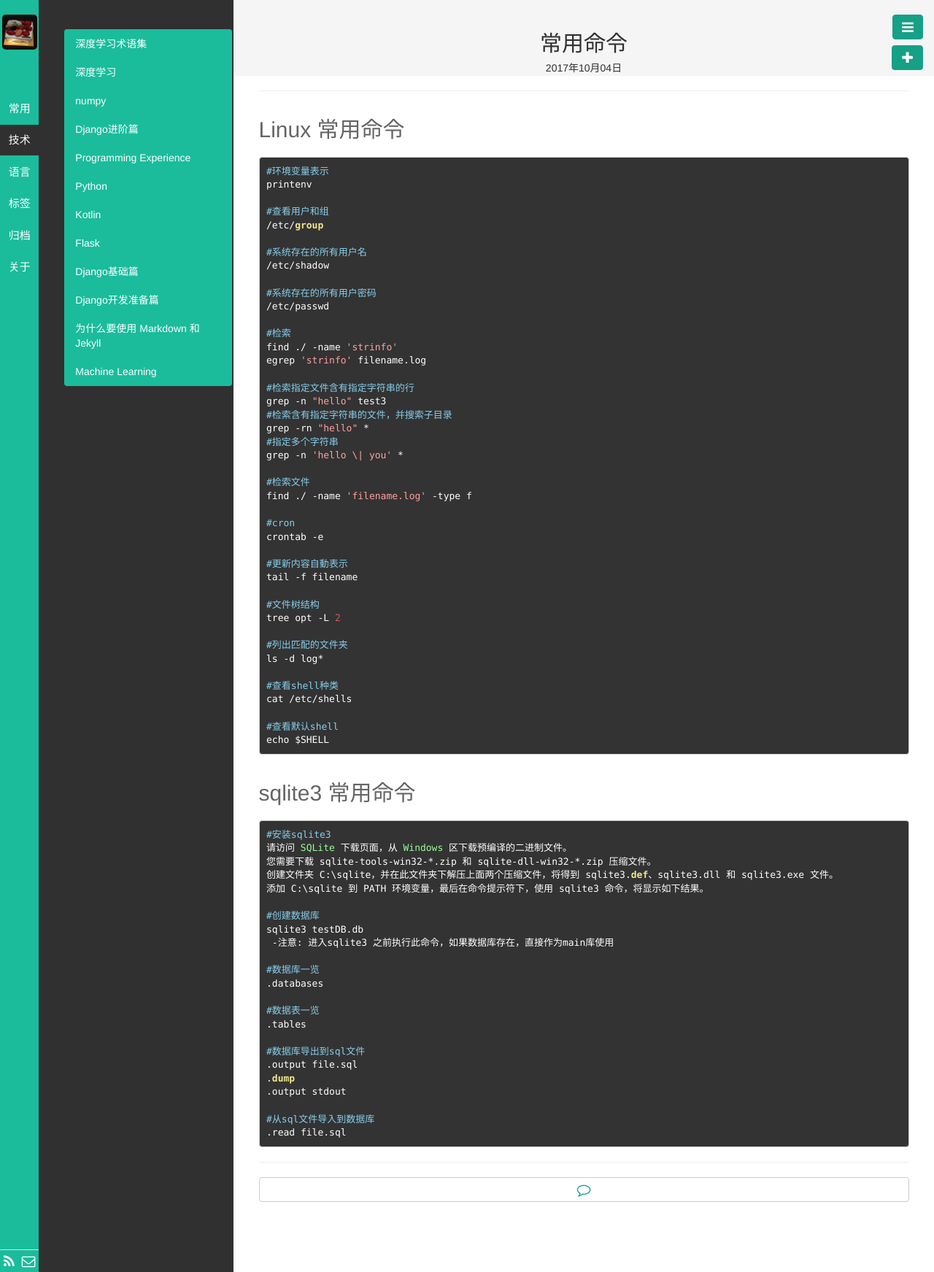
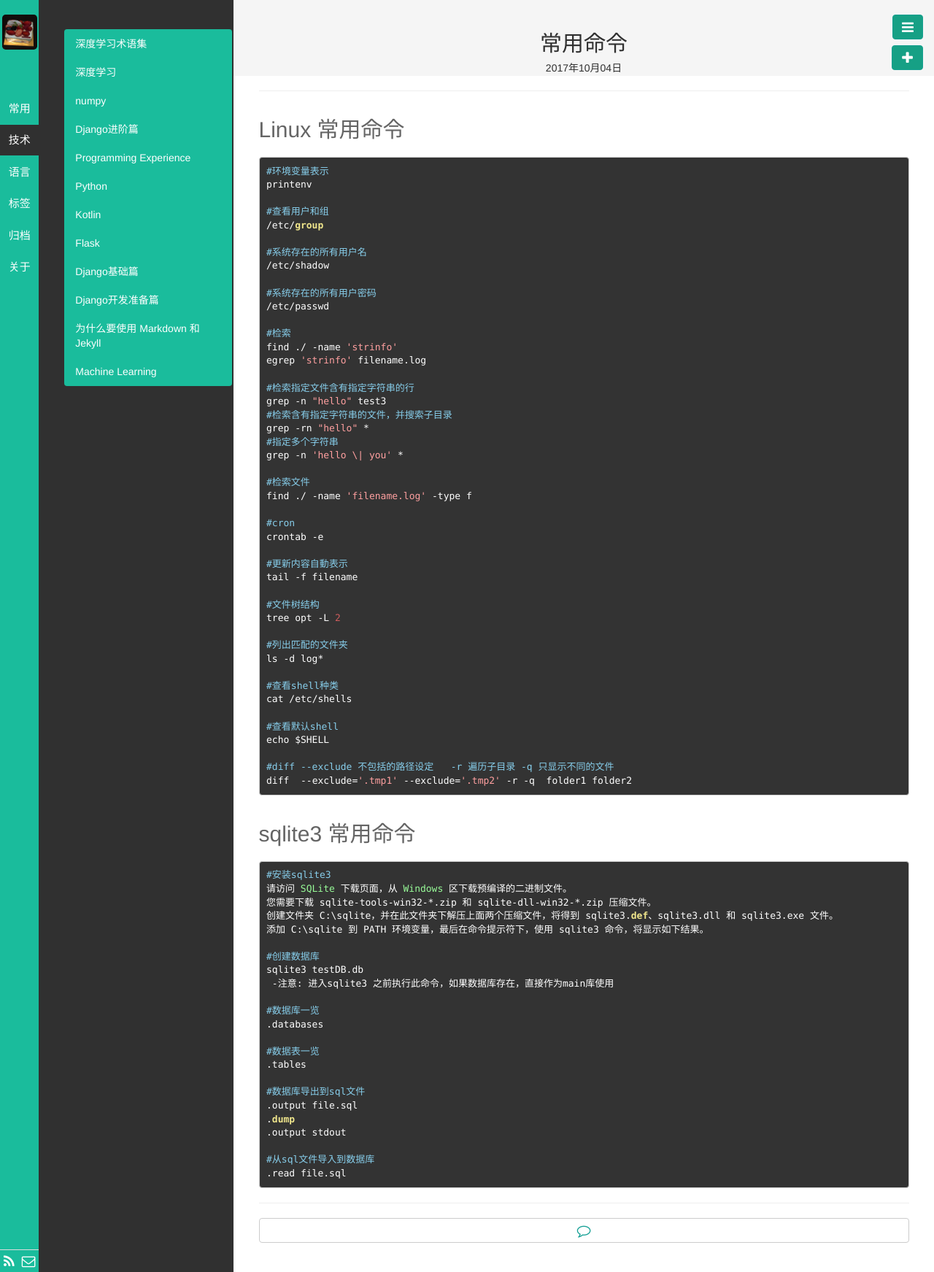
Before and after one commit to kyoyo/kyoyo.github.io, a Jekyll site: the page built from _posts/常用/2017-10-04-LinuxCommand.md, in a window 1280 px wide. Shown: the whole page at 73% size. Built offline with Jekyll 4.4.1, drawn with Linux system fonts in a browser that asks for light colours; Markdown is read by kramdown in place of the engine named in the settings.

Commit message:
Update 2017-10-04-LinuxCommand.md

````diff
--- a/_posts/常用/2017-10-04-LinuxCommand.md
+++ b/_posts/常用/2017-10-04-LinuxCommand.md
@@ -52,6 +52,10 @@ cat /etc/shells
 
 #查看默认shell
 echo $SHELL
+
+#diff --exclude 不包括的路径设定   -r 遍历子目录 -q 只显示不同的文件
+diff  --exclude='.tmp1' --exclude='.tmp2' -r -q  folder1 folder2
+
 ```
 
 
````
